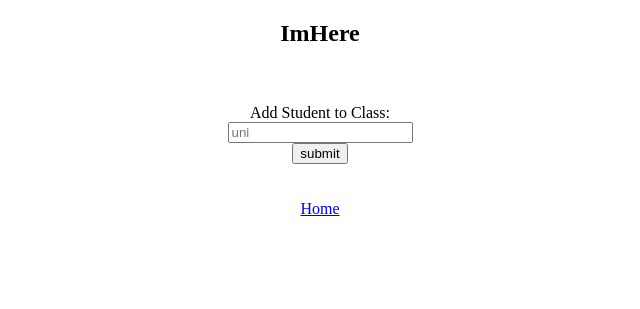
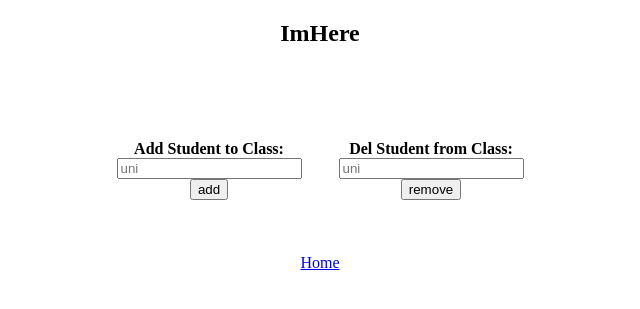
Before and after one commit to youngthejames/ImHere, a Flask app: template templates/view_class.html in a window 1280 px wide. Shown: the top 309 px of the page, without its empty margins (320-960 px from the left). Run offline with Flask 2, Linux system fonts and the light colour scheme; the template is opened without the code that fills it, so the values that code supplies are empty; parts of the project's set-up code (start-up, migrations or seed data) failed here and were passed over.

Commit message:
remove students from class
teachers are now able to remove students from a class,
(deleting their sid/cid from enrolled_in), but the attendance records
linked with any of the sessions from that class remain

TODO: those AR's need to be deleted

```diff
--- a/app.py
+++ b/app.py
@@ -290,8 +290,8 @@ def view_class():
 
         cid = request.form['cid']
 
-        if 'student' in request.form.keys():
-            uni = request.form['student']
+        if 'add_student' in request.form.keys():
+            uni = request.form['add_student']
 
             query = "select sid from students where uni = '%s'" % uni
             cursor = g.conn.execute(query)
@@ -304,6 +304,26 @@ def view_class():
                 g.conn.execute(query)
             except:
                 #TODO: insert failed because sid nonexistent in students
+                pass
+
+        elif 'remove_student' in request.form.keys():
+            uni = request.form['remove_student']
+
+            query = "select sid from students where uni = '%s'" % uni
+            cursor = g.conn.execute(query)
+
+            for result in cursor:
+                sid = result[0]
+
+            try:
+                query = ('delete from enrolled_in '
+                         'where sid = %s '
+                         'and cid = %s'
+                         % (sid, cid))
+                g.conn.execute(query)
+                #TODO: delete all attendance_records of this class of student
+            except:
+                #TODO: delete failed because sid not in enrolled_in
                 pass
 
         query = 'select name from courses where cid = %s' % cid
--- a/templates/view_class.html
+++ b/templates/view_class.html
@@ -10,12 +10,31 @@
 
     <h3>{{cname}}</h3>
 
+    <table cellspacing="35">
+    <thead>
+    <tr>
+
+    <th>
     Add Student to Class:<br>
     <form method="POST" action="/protected/view_class">
-        <input type="text" required name="student" placeholder="uni">
+        <input type="text" required name="add_student" placeholder="uni">
         <br>
-        <button name="cid" value={{cid}}>submit</button>
-    </form><br><br>
+        <button name="cid" value={{cid}}>add</button>
+    </form>
+    </th>
+
+    <th>
+    Del Student from Class:<br>
+    <form method="POST" action="/protected/view_class">
+        <input type="text" required name="remove_student" placeholder="uni">
+        <br>
+        <button name="cid" value={{cid}}>remove</button>
+    </form>
+    </th>
+
+    </tr>
+    </thead>
+    </table><br>
 
     {% if data %}
     <table cellspacing="5">
```
